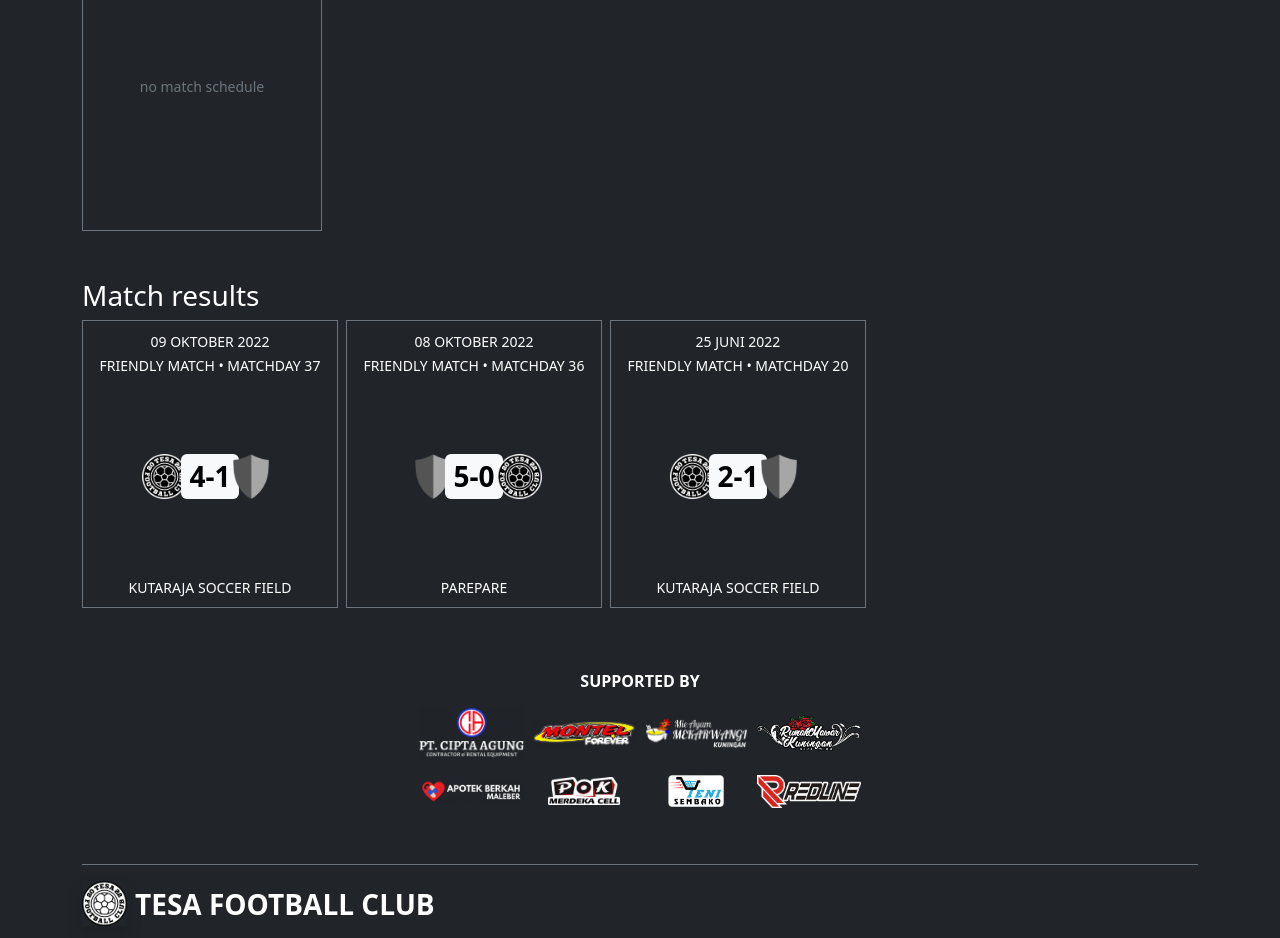
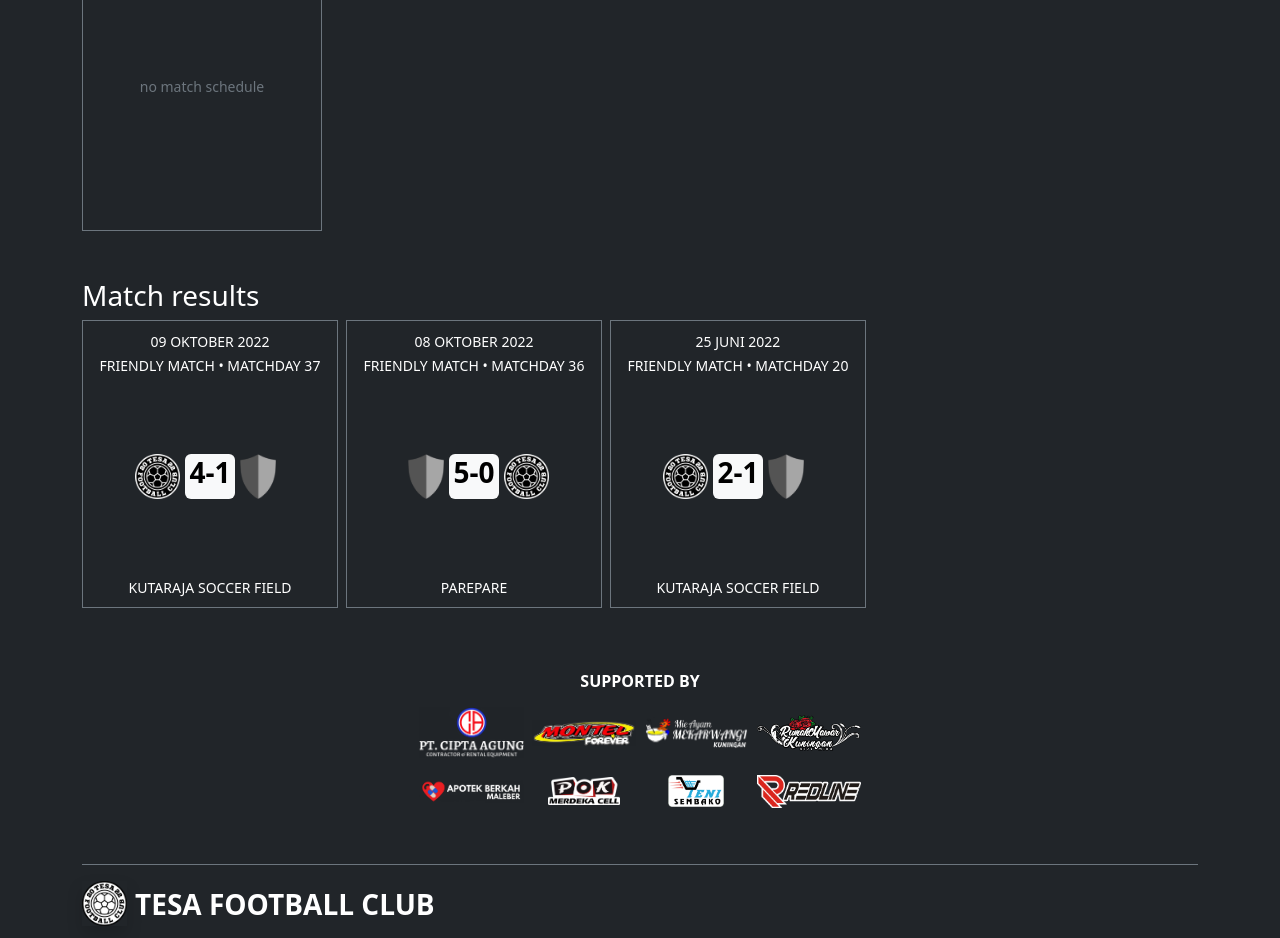
Before and after one commit to tesafc/tesafc.github.io, a Jekyll site: the page built from index.html, in a window 1280 px wide. Shown: the part 882-1820 px from the top of the page. Built offline with Jekyll 4.4.1, drawn with Linux system fonts in a browser that asks for light colours; nearby versions of some CDN libraries.

Commit message:
Update index.html

```diff
--- a/index.html
+++ b/index.html
@@ -71,12 +71,12 @@
           <p class="card-text mb-0"><small>{{ match.competition }} • {{ match.matchday }}</small></p>
         </div>
         <div class="card-body d-flex flex-column justify-content-center align-items-center p-0">
-          <div class="row g-0">
+          <div class="row g-2">
             <div class="col-4 d-flex justify-content-end">
               <img src="{% if match.home-team.logo %}{{ match.home-team.logo | relative_url }}{% else %}{{ '/assets/img/logo/logo-blank.png' | relative_url }}{% endif %}" alt="" class="" width="auto" height="45">
             </div>
-            <div class="col-4 d-inline-flex justify-content-center">
-              <p class="d-inline badge text-bg-light text-center fs-3 fw-bolder mb-0 p-2">{{ match.result.score.full-time }}</p>
+            <div class="col-4 d-flex justify-content-center">
+              <p class="d-inline badge text-bg-light text-center fs-3 fw-bolder mb-0 p-1">{{ match.result.score.full-time }}</p>
             </div>
             <div class="col-4 d-flex justify-content-start">
               <img src="{% if match.away-team.logo %}{{ match.away-team.logo | relative_url }}{% else %}{{ '/assets/img/logo/logo-blank.png' | relative_url }}{% endif %}" alt="" class="" width="auto" height="45">
```
